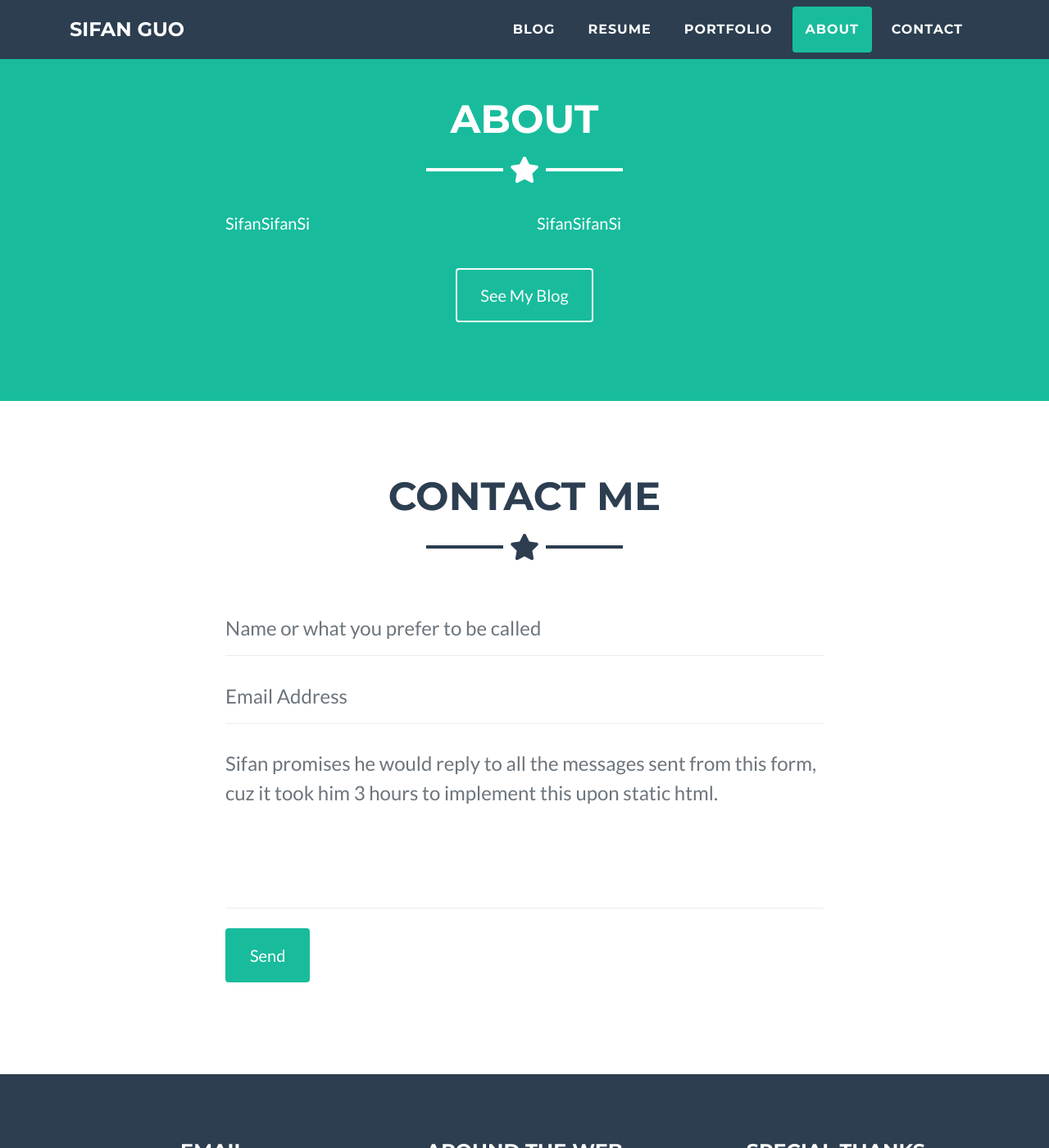
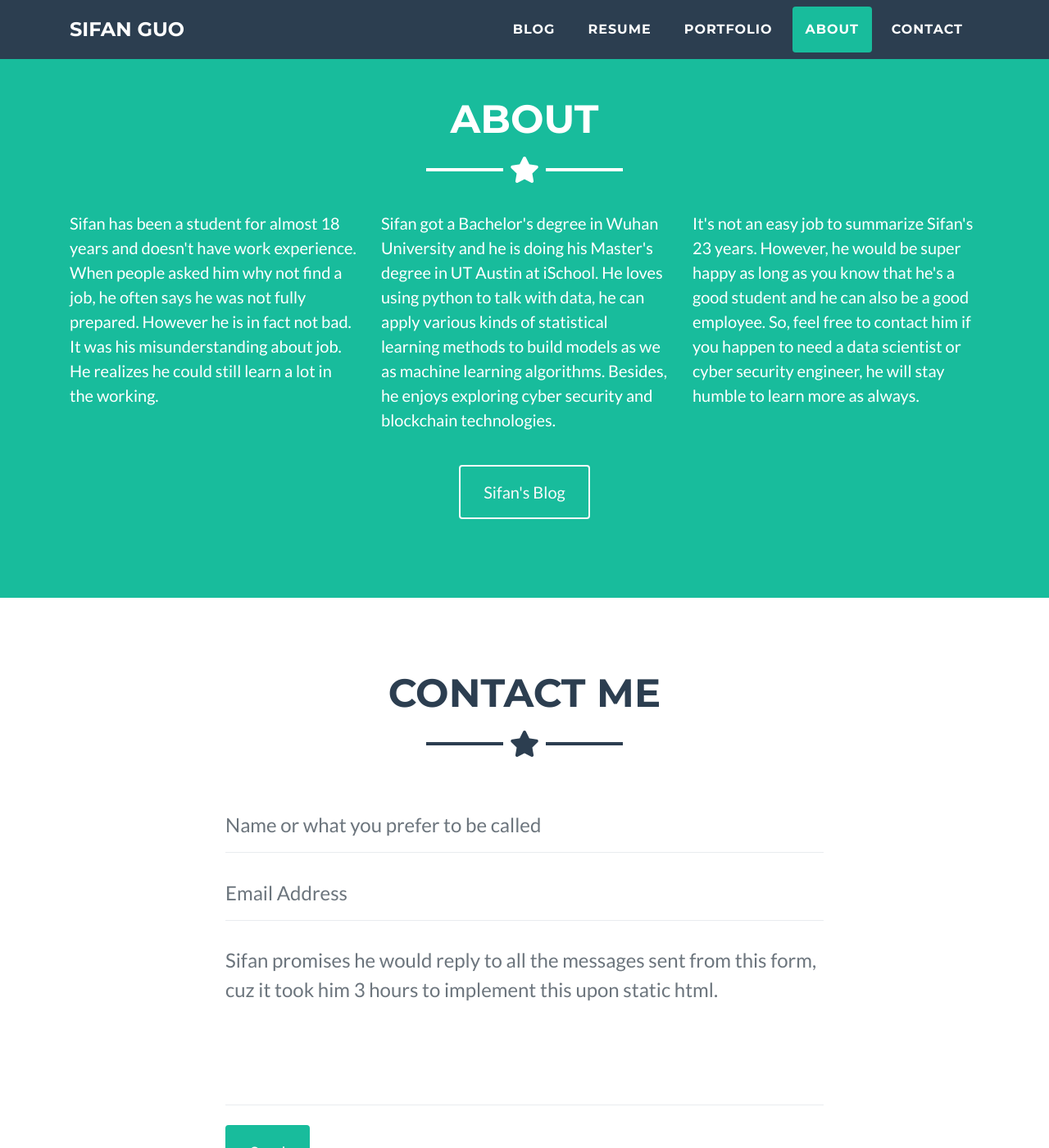
Before and after one commit to SifanGuo/sifanguo.github.io, a Jekyll site: the page portfolio/index.html, which Jekyll copies as it is, in a window 1280 px wide and 1400 px high, scrolled down 1650 px. Shown: the whole window at 82% size. Built offline with Jekyll 4.4.1, drawn with Linux system fonts in a browser that asks for light colours; some of the changed text lies outside the part shown.

Commit message:
fix the footer and about

```diff
--- a/portfolio/index.html
+++ b/portfolio/index.html
@@ -149,15 +149,19 @@
       <hr class="star-light mb-5">
       <div class="row">
         <div class="col-lg-4 ml-auto">
-          <p class="lead">SifanSifanSi</p>
+          <p class="lead">Sifan has been a student for almost 18 years and doesn't have work experience. When people asked him why not find a job, he often says he was not fully prepared. However he is in fact not bad. It was his misunderstanding about job. He realizes he could still learn a lot in the working. </p>
         </div>
         <div class="col-lg-4 mr-auto">
-          <p class="lead">SifanSifanSi</p>
+          <p class="lead">Sifan got a Bachelor's degree in Wuhan University and he is doing his Master's degree in UT Austin at iSchool. He loves using python to talk with data, he can apply various kinds of statistical learning methods to build models as we as machine learning algorithms. Besides, he enjoys exploring cyber security and blockchain technologies. </p>
+        </div>
+
+        <div class="col-lg-4 mr-auto">
+          <p class="lead">It's not an easy job to summarize Sifan's 23 years. However, he would be super happy as long as you know that he's a good student and he can also be a good employee. So, feel free to contact him if you happen to need a data scientist or cyber security engineer, he will stay humble to learn more as always.</p>
         </div>
       </div>
       <div class="text-center mt-4">
         <a class="btn btn-xl btn-outline-light" href="https://gsifan.com/">
-          See My Blog
+          Sifan's Blog
         </a>
       </div>
     </div>
@@ -215,14 +219,27 @@
     <div class="container">
       <div class="row">
         <div class="col-md-4 mb-5 mb-lg-0">
-          <h4 class="text-uppercase mb-4">Email</h4>
+          <h4 class="text-uppercase mb-4">Sifan's Email</h4>
           <p class="lead mb-0">todguo86@utexas.edu</p>
         </div>
+        <div class="col-md-4">
+          <h4 class="text-uppercase mb-4">Special Thanks</h4>
+          <p class="lead mb-0"> <a href="http://startbootstrap.com">Start Bootstrap</a> created this theme. Thank you!</p>
+        </div>
         <div class="col-md-4 mb-5 mb-lg-0">
-          <h4 class="text-uppercase mb-4">Around the Web</h4>
+          <h4 class="text-uppercase mb-4">More About Sifan</h4>
           <ul class="list-inline mb-0">
+
             <li class="list-inline-item">
-              <a class="btn btn-outline-light btn-social text-center rounded-circle" href="#">
+              <a class="btn btn-outline-light btn-social text-center rounded-circle" href="https://www.instagram.com/todguo86/">
+                <i class="fab fa-fw fa-instagram"></i>
+              </a>
+            </li>
+            <li class="list-inline-item">
+
+            </li>
+            <li class="list-inline-item">
+              <a class="btn btn-outline-light btn-social text-center rounded-circle" href="https://www.facebook.com/gsifan">
                 <i class="fab fa-fw fa-facebook-f"></i>
               </a>
             </li>
@@ -245,10 +262,6 @@
             </li>
 
           </ul>
-        </div>
-        <div class="col-md-4">
-          <h4 class="text-uppercase mb-4">Special Thanks</h4>
-          <p class="lead mb-0"> <a href="http://startbootstrap.com">Start Bootstrap</a> created this theme. Thank you!</p>
         </div>
       </div>
     </div>
```
